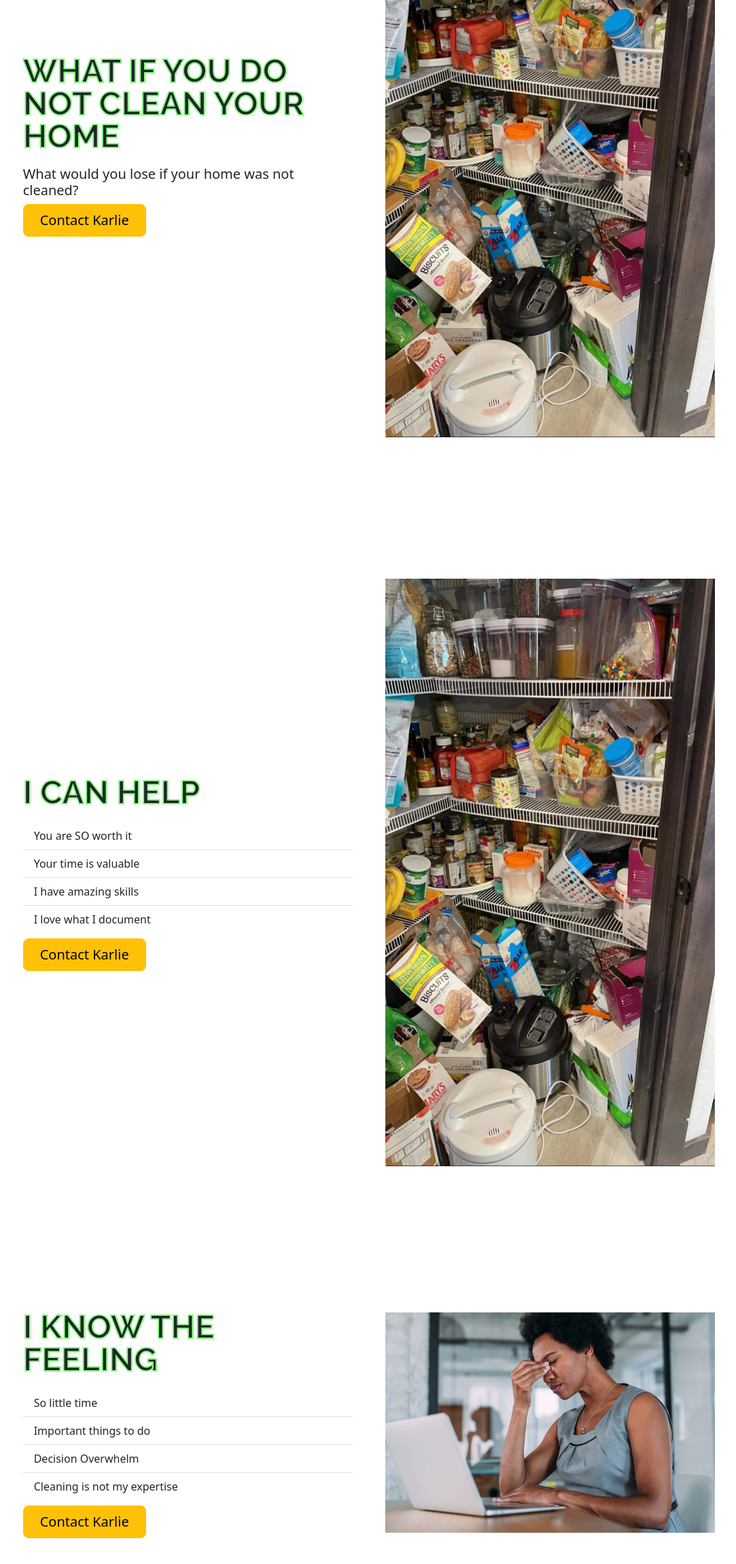
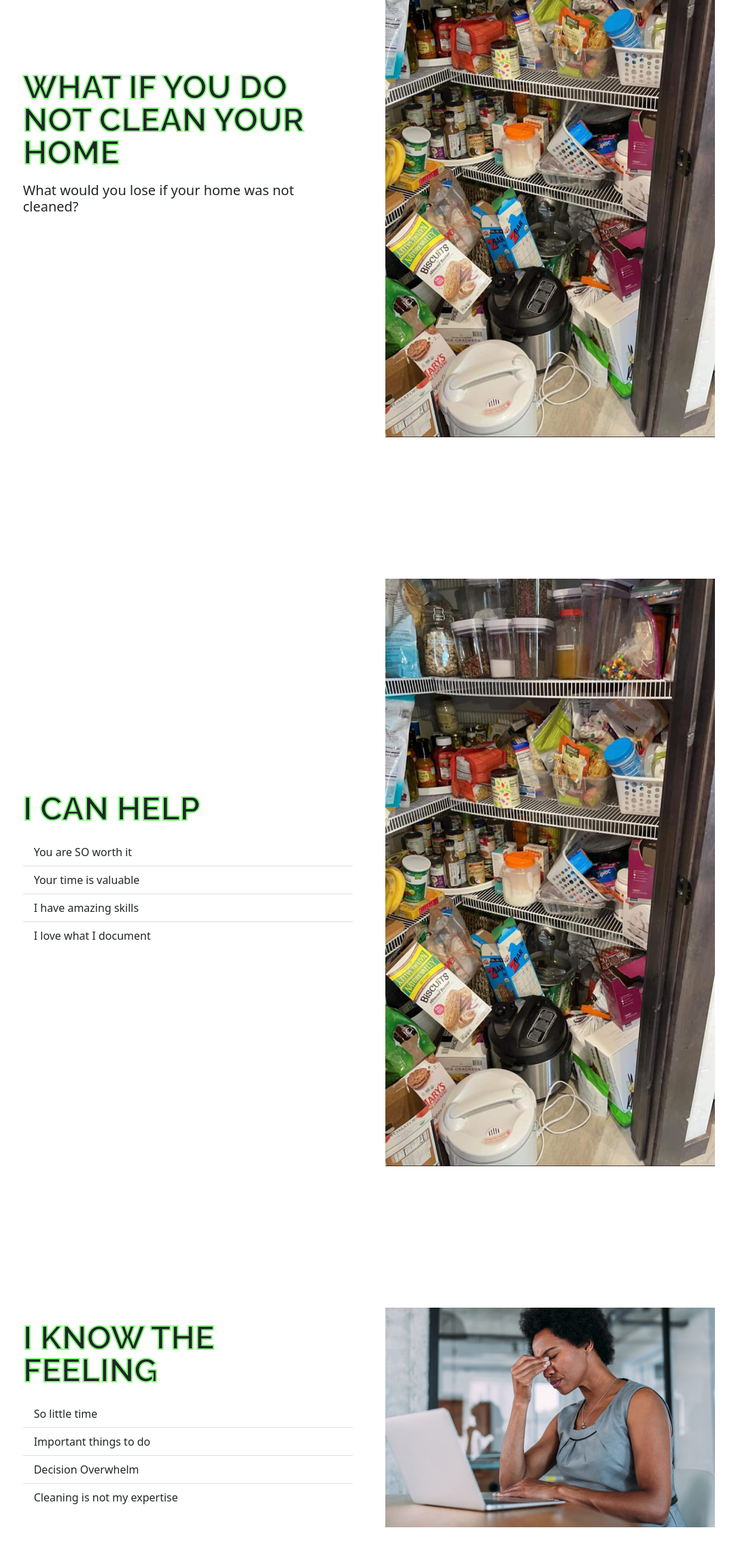
Before and after one commit to jimandjo/get_klean_CDA, a React (Create React App) app: page / in a window 1280 px wide. Shown: the part 1227-3527 px from the top of the page at 68% size, without its empty margins (97-1180 px from the left). Built offline with nearby package versions, Linux system fonts and the light colour scheme.

Commit message:
Removed the Contact karla button from Hero 2,3,4.

```diff
--- a/src/Welcome.js
+++ b/src/Welcome.js
@@ -49,7 +49,7 @@ function Welcome() {
         <h4 class="lead"></h4>
 
         <div class="d-grid gap-2 d-md-flex justify-content-md-start">
-          <button type="button" class="btn btn-warning btn-lg px-4 me-md-2">Contact Karlie</button>
+          {/* <button type="button" class="btn btn-warning btn-lg px-4 me-md-2">Contact Karlie</button> */}
           {/* <button type="button" class="btn btn-outline-secondary btn-lg px-4">Sign Up</button> */}
         </div>
       </div>
@@ -74,7 +74,7 @@ function Welcome() {
         <h4 class="lead"></h4>
 
         <div class="d-grid gap-2 d-md-flex justify-content-md-start">
-          <button type="button" class="btn btn-warning btn-lg px-4 me-md-2">Contact Karlie</button>
+          {/* <button type="button" class="btn btn-warning btn-lg px-4 me-md-2">Contact Karlie</button> */}
           {/* <button type="button" class="btn btn-outline-secondary btn-lg px-4">Sign Up</button> */}
         </div>
       </div>
@@ -99,7 +99,7 @@ function Welcome() {
         <h4 class="lead"></h4>
 
         <div class="d-grid gap-2 d-md-flex justify-content-md-start">
-          <button type="button" class="btn btn-warning btn-lg px-4 me-md-2">Contact Karlie</button>
+          {/* <button type="button" class="btn btn-warning btn-lg px-4 me-md-2">Contact Karlie</button> */}
           {/* <button type="button" class="btn btn-outline-secondary btn-lg px-4">Sign Up</button> */}
         </div>
       </div>
```
